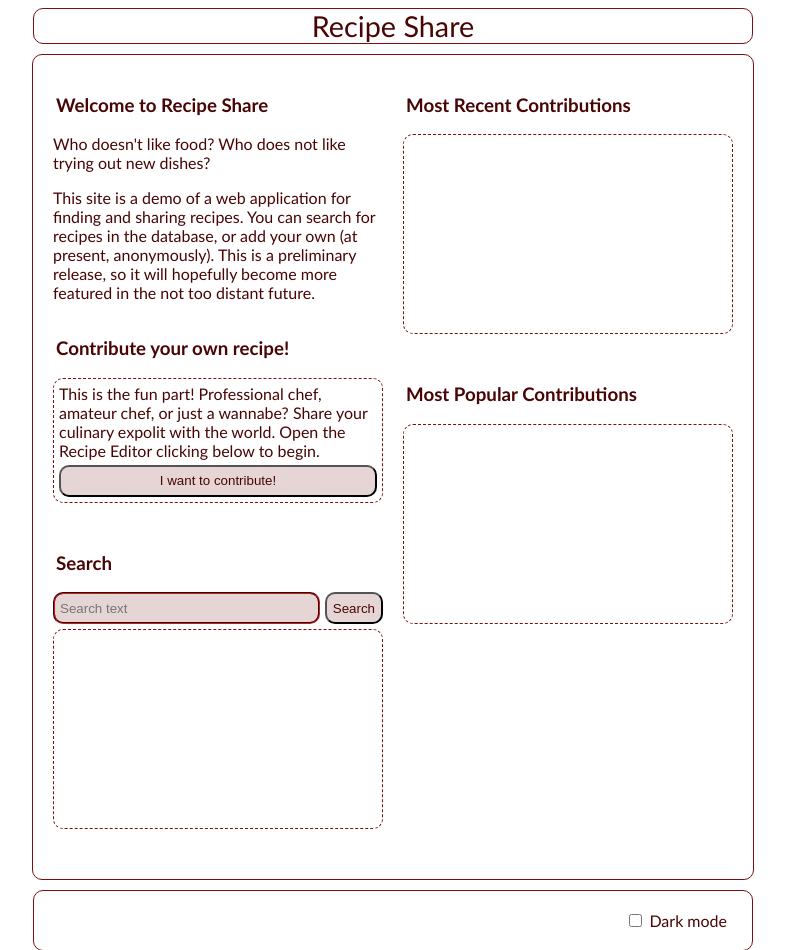
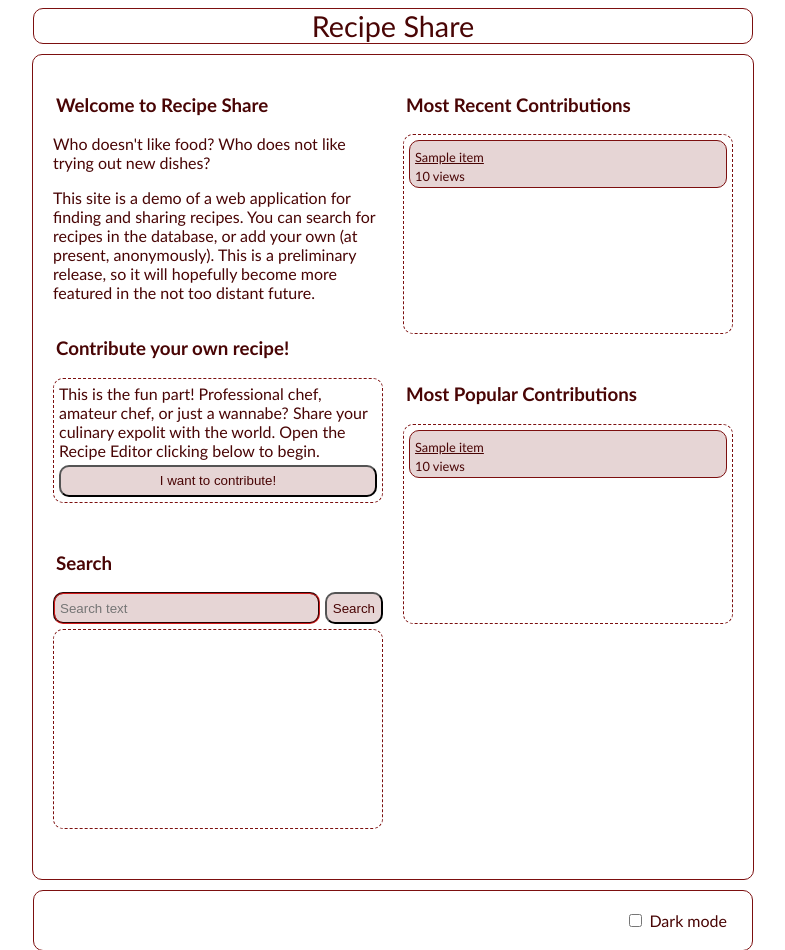
Before and after one commit to karencfisher/recipe-share, a Flask app: page / in a window 1280 px wide. Shown: the top 950 px of the page, without its empty margins (247-1032 px from the left). Run offline with Flask 3, Linux system fonts and the light colour scheme; a database or web service that is not in the repository returns one stand-in record (values such as "Sample title").

Commit message:
fix landing page bug

```diff
--- a/app.py
+++ b/app.py
@@ -19,27 +19,24 @@ error_log = None
 def landing():
     global recipe_object
     global error_log
+    global db
     if error_log is None:
-            error_log = ErrorLog()
+        error_log = ErrorLog()
     if recipe_object is None:
-            recipe_object = Recipe()
-
-    return render_template("index.html")
+        recipe_object = Recipe()
+    try:
+        if db is None:
+            db = DB()
+        recent = results = db.query_recipes_added(int(5))
+        views = db.query_recipes_top_views(int(5))
+    except Exception as ex:
+        error_log.log_error(ex)
+        return jsonify({"error": "Internal server error"}), 500
+    return render_template("index.html", recent=recent, views=views)
 
 
 @app.route('/search')
 def queryDb():
-    global db
-    global recipe_object
-    global error_log
-
-    try:
-        if db is None:
-            db = DB()
-    except Exception as ex:
-        error_log.log_error(ex)
-        return jsonify({"error": f"database unavailable: {ex}"}), 500
-
     method = request.args.get("method")
     try:
         if method == "semantic":
--- a/static/home.js
+++ b/static/home.js
@@ -25,22 +25,6 @@ function loadRecipes(container, data) {
         contain.appendChild(element);
     });
 }
-
-addEventListener("load", () => {
-    fetch("/search?method=views&max_found=5", {
-        method: 'GET'
-    })
-    .then(response => response.json())
-    .then(data => loadRecipes("views", data))
-    .catch(error => console.error('Error:', error));
-
-    fetch("/search?method=recent&max_found=5", {
-        method: 'GET'
-    })
-    .then(response => response.json())
-    .then(data => loadRecipes("recent", data))
-    .catch(error => console.error('Error:', error));
-});
 
 const searchButton = document.getElementById("search-button");
 const searchText = document.getElementById("search-text");
--- a/templates/index.html
+++ b/templates/index.html
@@ -6,6 +6,19 @@
     <title>Recipe share - Home</title>
     <link rel="stylesheet" href="../static/style.css" />
     <script src="./static/home.js" defer></script>
+    <script>
+        function decorate(element) {
+                document.getElementById(element).addEventListener("click", (e) => {
+                e.preventDefault();
+                const uri = e.target.getAttribute("href") + `&mode=${getMode()}`
+                location.href = uri;
+            });
+        }
+
+        function getMode() {
+            return document.body.className;
+        }
+    </script>
     <style>
         a {
             font-family:'Gill Sans', 'Gill Sans MT', Calibri, 'Trebuchet MS', sans-serif;
@@ -74,13 +87,33 @@
                 <h3>
                     Most Recent Contributions
                 </h3>
-                <div class="container" id="recent"></div>
+                <div class="container" id="recent">
+                    {% set count = namespace(value=1) %}
+                    {% for item in recent %}
+                        <div class="link" id="recent{{ count.value }}">
+                            <a href="/display?id={{ item.id }}">{{ item.title }}</a><br />
+                            <span id="views">{{ item.views }} views</span>
+                        </div>
+                        <script>decorate("recent{{ count.value }}")</script>
+                        {% set count.value = count.value + 1 %}
+                    {% endfor %}
+                </div>
             </section>
             <section>
                 <h3>
                     Most Popular Contributions
                 </h3>
-                <div class="container" id="views"></div>
+                <div class="container" id="views">
+                    {% set count = namespace(value=1) %}
+                    {% for item in views %}
+                        <div class="link" id="views{{ count.value }}">
+                            <a href="/display?id={{ item.id }}">{{ item.title }}</a><br />
+                            <span id="views">{{ item.views }} views</span>
+                        </div>
+                        <script>decorate("views{{ count.value }}")</script>
+                        {% set count.value = count.value + 1 %}
+                    {% endfor %}
+                </div>
             </section>
         </div>
     </main>
```
